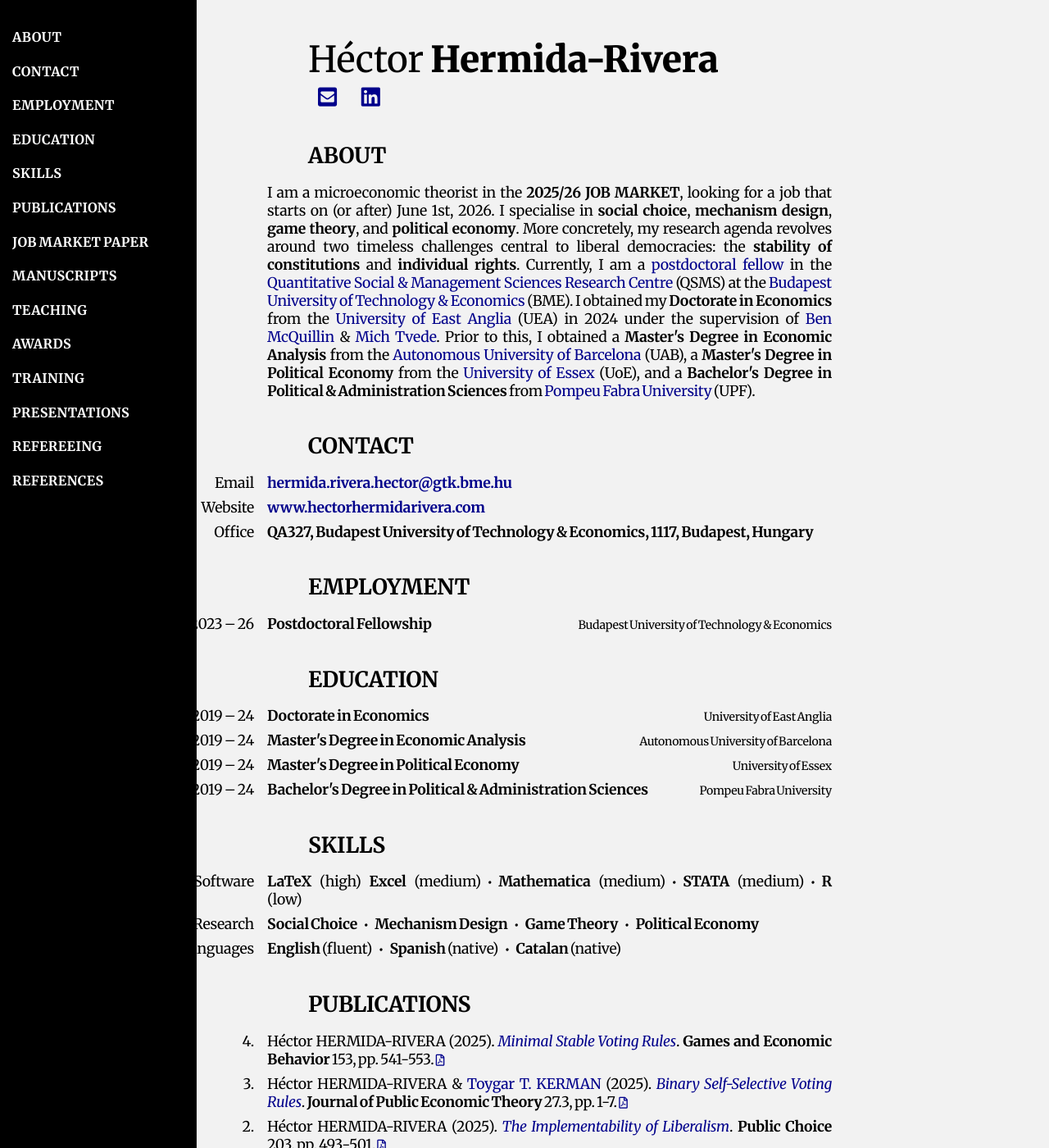
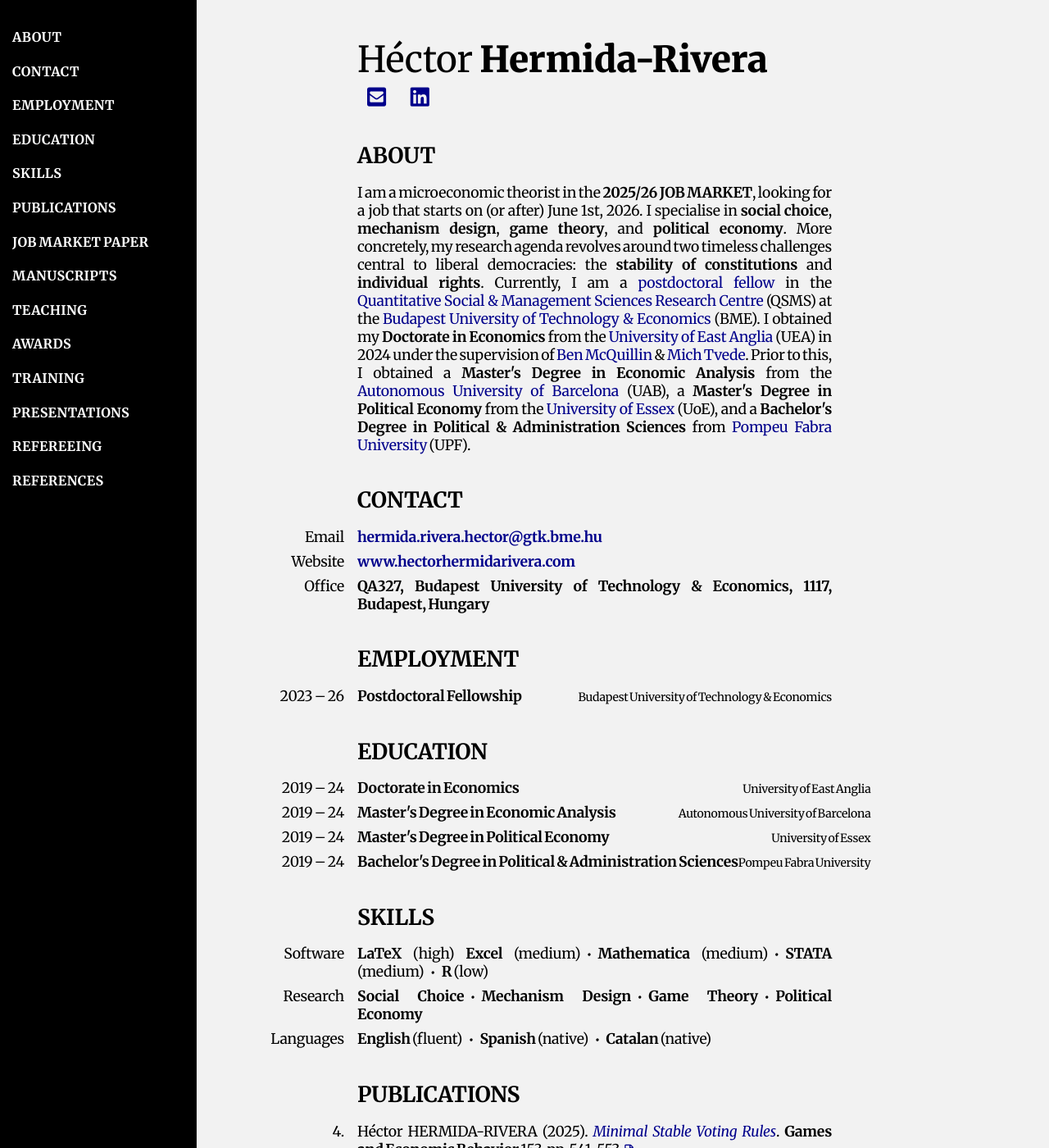
Before and after one commit to HectorHermidaRivera/hectorhermidarivera.github.io, a Jekyll site: the page built from index.md, in a window 1280 px wide and 1400 px high. Shown: the whole window at 82% size. Built offline with Jekyll 4.4.1, drawn with Linux system fonts in a browser that asks for light colours; a style sheet for code colours, icons or effects is not loaded.

Commit message:
Update style.css

```diff
--- a/assets/css/style.css
+++ b/assets/css/style.css
@@ -23,17 +23,17 @@ body {
   font-size: 2em;
   font-weight: bold;
   margin-bottom: 0px;
-  padding-left: calc(150px + 36px); /* aligned with second column */
+  padding-left: 136px;
 }
 
-/* Title styling */
 .name-title {
   font-size: 4.0em;
   font-family: 'Merriweather', serif;
-  font-weight: 400; /* normal for “Héctor” */
+  font-weight: 400;
 }
+
 .name-title strong {
-  font-weight: 700; /* bold “Hermida-Rivera” */
+  font-weight: 700;
 }
 
 /* Headings alignment with second column, all caps */
@@ -43,7 +43,7 @@ body {
 .content h5,
 .content h6 {
   margin-left: 0;
-  padding-left: calc(150px + 36px);
+  padding-left: 136px;
   margin-top: 1.5em;
   margin-bottom: 0em;
   text-transform: uppercase;
@@ -178,31 +178,29 @@ body {
   gap: 4px;
 }
 
-/* top-row: role (left), course (center), university (right) */
+/* top-row: course (left) and university (right) */
 .two-column-3rows .value .top-row {
-  display: grid;
-  grid-template-columns: 200px 1fr auto; /* role, course, university */
+  display: flex;
+  justify-content: space-between;
   align-items: baseline;
-  gap: 20px;
+  width: 100%;
 }
 
-.two-column-3rows .value .top-row .role {
+/* left part: course name */
+.two-column-3rows .value .top-row .course {
+  flex-grow: 1;
   text-align: left;
-  font-weight: normal;
 }
 
-.two-column-3rows .value .top-row .course {
-  text-align: left;
-  flex-grow: 1;
-}
-
+/* right part: university name */
 .two-column-3rows .value .top-row .institution {
   text-align: right;
   font-size: 0.8em; /* footnotesize */
+  flex-shrink: 0;
   color: #333;
 }
 
-/* optional: smaller vertical gap for compactness */
+/* second and third rows */
 .two-column-3rows .value .second-row,
 .two-column-3rows .value .third-row {
   margin: 0;
@@ -212,7 +210,7 @@ body {
 
 /* REDEFINITION OF OPEN ACCESS ICON COLOR */
 .ai-open-access::before {
-  color: #556B2F; /* OliveGreen */
+  color: #556B2F;
 }
 
 /* REDEFINITION OF BULLET SPACING */
@@ -223,6 +221,7 @@ body {
   line-height: 1;
   pointer-events: none;
 }
+
 .bullet::before {
   content: "\2022";
   display: inline-block;
@@ -237,7 +236,7 @@ body {
 .fa-file-pdf {
   font-size: 0.8em;
   position: relative;
-  top: -0.25em; /* correctly raises the icon */
+  top: -0.25em;
 }
 
 /* Collapsible content */
@@ -295,7 +294,7 @@ body {
   gap: 10px;
   align-items: center;
   flex-wrap: wrap;
-  margin-left: calc(150px + 38px);
+  margin-left: 138px;
   margin-top: -10px;
 }
 
@@ -304,6 +303,7 @@ body {
   display: inline-block;
   transition: transform 0.3s ease-in-out;
 }
+
 .icon-row a:hover {
   transform: scale(1.2);
 }
@@ -325,38 +325,3 @@ a {
   word-break: break-word;
   hyphens: auto;
 }
-
-/* ---------- FINAL ALIGNMENT FIXES ---------- */
-:root {
-  --main-left: 150px;
-  --col-offset: 36px;
-  --second-col-offset: calc(var(--main-left) + var(--col-offset));
-}
-
-/* Force correct left alignment across elements */
-.content {
-  margin-left: var(--main-left) !important;
-}
-
-.main-name {
-  padding-left: var(--second-col-offset) !important;
-}
-
-.content h1,
-.content h2,
-.content h3,
-.content h4,
-.content h5,
-.content h6 {
-  padding-left: var(--second-col-offset) !important;
-  margin-left: 0 !important;
-  text-align: left;
-}
-
-.icon-row {
-  margin-left: calc(var(--second-col-offset) + 2px) !important;
-}
-
-h1, h2, h3, h4, h5, h6 {
-  text-align: left !important;
-}
```
